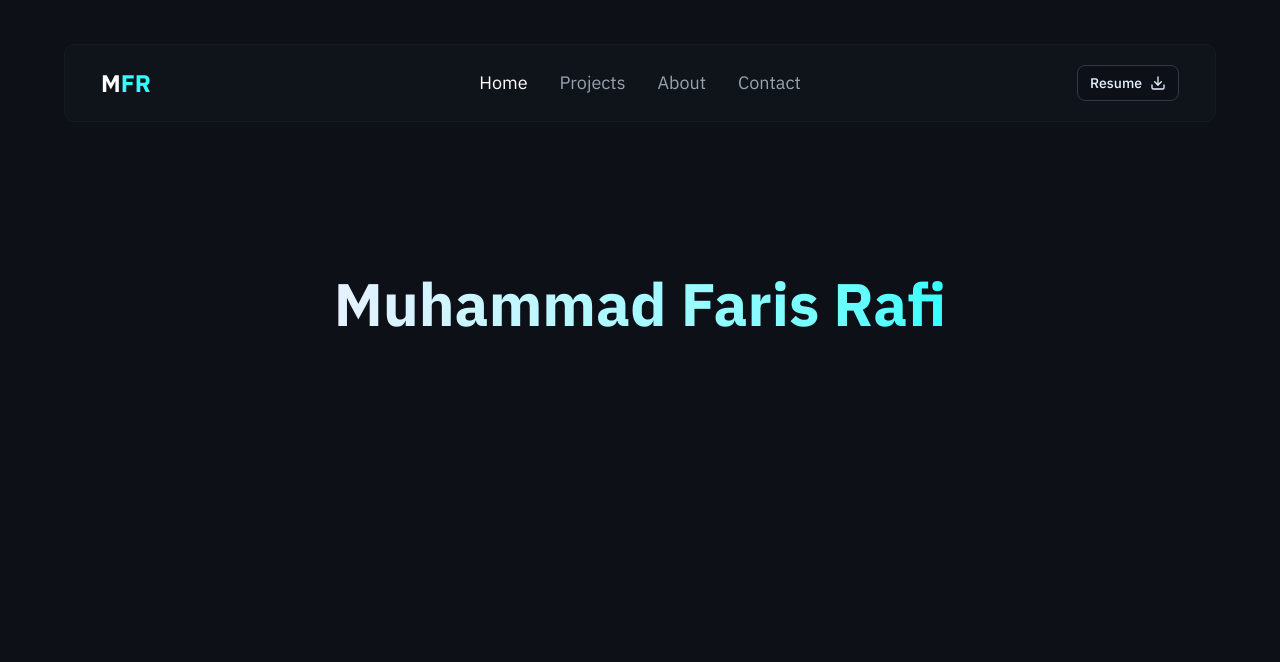
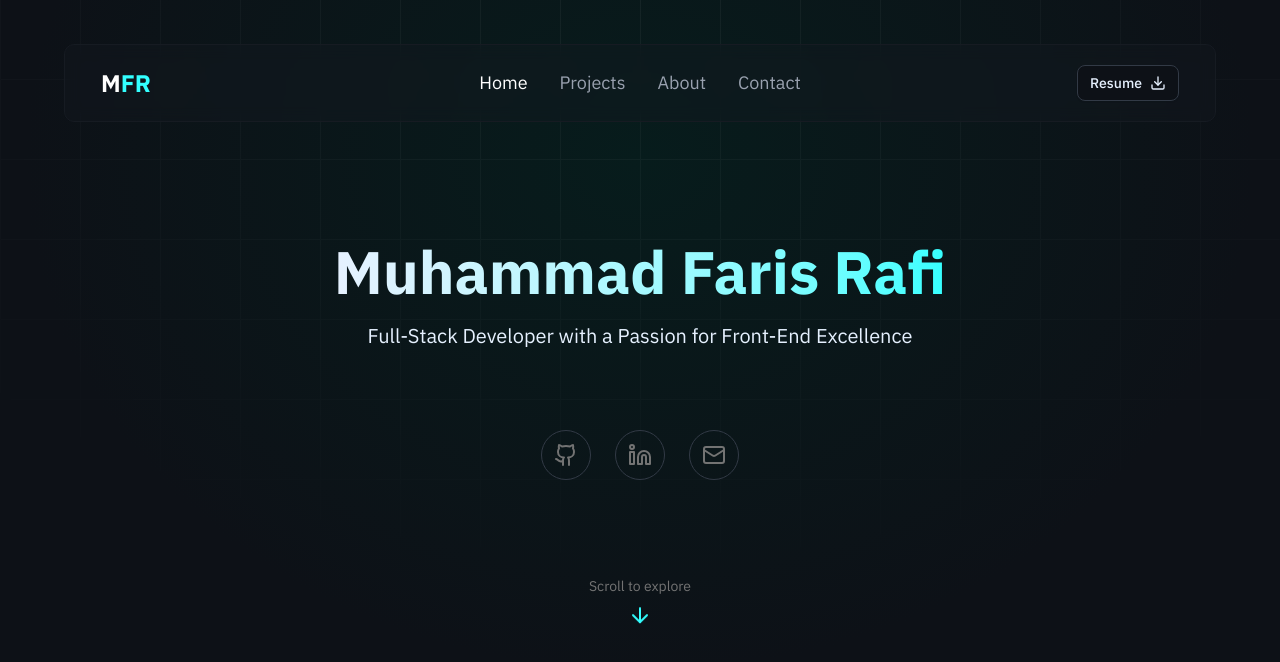
Before and after one commit to Faris-Rafi/portfolio, a Next.js app: page / in a window 1280 px wide. Shown: the top 662 px of the page. Built offline with nearby package versions, Linux system fonts and the light colour scheme.

Commit message:
Hero section complete

```diff
--- a/app/globals.css
+++ b/app/globals.css
@@ -41,6 +41,7 @@
   --radius-md: calc(var(--radius) - 2px);
   --radius-lg: var(--radius);
   --radius-xl: calc(var(--radius) + 4px);
+  --shadow-glow: var(--shadow-glow);
 }
 
 :root {
@@ -76,6 +77,7 @@
   --sidebar-accent-foreground: oklch(0.205 0 0);
   --sidebar-border: oklch(0.922 0 0);
   --sidebar-ring: oklch(0.708 0 0);
+  --shadow-glow: 0 0 40px rgba(51, 255, 255, 0.3);
 }
 
 /* .dark {
--- a/app/page.tsx
+++ b/app/page.tsx
@@ -1,62 +1,14 @@
-import { Button } from "@/components/ui/button";
-import { Download, Menu } from "lucide-react";
-import Link from "next/link";
+import Hero from "@/components/hero";
+import NavigationBar from "@/components/navigation-bar";
+import AppBackground from "@/layouts/app-background";
 
 export default function Home() {
   return (
     <main>
-      <header className="flex justify-center pt-5 w-full">
-        <nav className="w-[90%] max-w-[1280px] px-9 py-5 bg-accent/40 rounded-lg border-accent border backdrop-blur-lg mt-6">
-          <div className="flex justify-between items-center">
-            <Link
-              href="/"
-              className="text-white text-2xl font-bold w-full max-w-3xs"
-            >
-              M<span className="text-primary">FR</span>
-            </Link>
-            <div className="w-full max-w-3xs justify-end flex md:hidden">
-              <Menu />
-            </div>
-            <div className="gap-8 hidden md:flex">
-              <Link href="/" className="text-white text-lg">
-                Home
-              </Link>
-              <Link
-                href="/"
-                className="text-gray-400 hover:text-white duration-200  text-lg"
-              >
-                Projects
-              </Link>
-              <Link
-                href="/"
-                className="text-gray-400 hover:text-white duration-200 text-lg"
-              >
-                About
-              </Link>
-              <Link
-                href="/"
-                className="text-gray-400 hover:text-white duration-200 text-lg"
-              >
-                Contact
-              </Link>
-            </div>
-            <div className="w-full max-w-3xs justify-end hidden md:flex">
-              <Button variant="outline">
-                Resume <Download />
-              </Button>
-            </div>
-          </div>
-        </nav>
-      </header>
-      <section className="flex justify-center items-center min-h-80 w-full pt-5">
-        <div className="max-w-[1280px] px-9 py-5 mt-6">
-          <div className="w-full ">
-            <h1 className="text-[3.75rem] font-bold text-center bg-gradient-to-r from-foreground to-primary inline-block bg-clip-text text-transparent">
-              Muhammad Faris Rafi
-            </h1>
-          </div>
-        </div>
-      </section>
+      <AppBackground>
+        <NavigationBar />
+        <Hero />
+      </AppBackground>
     </main>
   );
 }
--- /dev/null
+++ b/components/hero.tsx
@@ -0,0 +1,73 @@
+"use client";
+
+import { ArrowDown, Github, Linkedin, LucideIcon, Mail } from "lucide-react";
+import { motion } from "framer-motion";
+
+type SosmedLink = {
+  icon: LucideIcon;
+  href: string;
+  label: string;
+};
+
+export default function Hero() {
+  const sosmedLinks: SosmedLink[] = [
+    { icon: Github, href: "#", label: "GitHub" },
+    { icon: Linkedin, href: "#", label: "LinkedIn" },
+    { icon: Mail, href: "#", label: "Email" },
+  ];
+
+  return (
+    <section className="flex justify-center items-center min-h-80 w-full pt-5">
+      <div className="max-w-[1280px] px-9 py-5 mt-20 mb-32">
+        <div className="w-full text-center">
+          <motion.h1
+            initial={{ opacity: 0, y: 20 }}
+            animate={{ opacity: 1, y: 0 }}
+            transition={{ duration: 0.5, delay: 0.3 }}
+            className="text-5xl md:text-6xl font-bold bg-gradient-to-r from-foreground to-primary inline-block bg-clip-text text-transparent"
+          >
+            Muhammad Faris Rafi
+          </motion.h1>
+          <motion.p
+            initial={{ opacity: 0, y: 20 }}
+            animate={{ opacity: 1, y: 0 }}
+            transition={{ duration: 0.5, delay: 1 }}
+            className="text-lg md:text-xl text-center mt-5"
+          >
+            Full-Stack Developer with a Passion for Front-End Excellence
+          </motion.p>
+        </div>
+        <motion.div
+          initial={{ opacity: 0, y: 20 }}
+          animate={{ opacity: 1, y: 0 }}
+          transition={{ duration: 0.5, delay: 1 }}
+          className="flex gap-6 justify-center mt-20 animate-fade-in [animation-delay:0.8s]"
+        >
+          {sosmedLinks.map(({ icon: Icon, href, label }) => (
+            <a
+              key={label}
+              href={href}
+              className="p-3 rounded-full border hover:border-primary transition-all duration-300 hover:shadow-[var(--shadow-glow)] hover:scale-110 group"
+              aria-label={label}
+            >
+              <Icon className="h-6 w-6 text-muted-foreground group-hover:text-primary transition-colors" />
+            </a>
+          ))}
+        </motion.div>
+        <motion.div
+          initial={{ opacity: 0, y: 20 }}
+          animate={{ opacity: 1, y: 0 }}
+          transition={{ duration: 0.5, delay: 1.5 }}
+          className="absolute bottom-0 left-1/2 transform -translate-x-1/2 animate-fade-in [animation-delay:1s]"
+        >
+          <div className="flex flex-col items-center">
+            <span className="text-sm text-muted-foreground mb-2">
+              Scroll to explore
+            </span>
+            <ArrowDown className="h-6 w-6 text-primary animate-bounce" />
+          </div>
+        </motion.div>
+      </div>
+    </section>
+  );
+}
--- /dev/null
+++ b/components/navigation-bar.tsx
@@ -0,0 +1,54 @@
+import { Download, Menu } from "lucide-react";
+import { Button } from "./ui/button";
+import Link from "next/link";
+
+export default function NavigationBar() {
+  return (
+    <header className="flex justify-center pt-5 w-full">
+      <nav className="w-[90%] max-w-[1280px] px-9 py-5 bg-accent/40 rounded-lg border-accent border backdrop-blur-sm mt-6">
+        <div className="flex justify-between items-center">
+          <Link
+            href="/"
+            className="text-white text-2xl font-bold w-full max-w-3xs"
+          >
+            M<span className="text-primary">FR</span>
+          </Link>
+          <div className="w-full max-w-3xs justify-end flex md:hidden">
+            <Menu />
+          </div>
+          <div className="gap-8 hidden md:flex">
+            <Link href="/" className="text-white text-lg">
+              Home
+            </Link>
+            <Link
+              href="/"
+              className="text-gray-400 hover:text-white duration-200  text-lg"
+            >
+              Projects
+            </Link>
+            <Link
+              href="/"
+              className="text-gray-400 hover:text-white duration-200 text-lg"
+            >
+              About
+            </Link>
+            <Link
+              href="/"
+              className="text-gray-400 hover:text-white duration-200 text-lg"
+            >
+              Contact
+            </Link>
+          </div>
+          <div className="w-full max-w-3xs justify-end hidden md:flex">
+            <Button
+              variant="outline"
+              className="hover:border-primary transition-all duration-300 hover:shadow-[var(--shadow-glow)]"
+            >
+              Resume <Download />
+            </Button>
+          </div>
+        </div>
+      </nav>
+    </header>
+  );
+}
--- /dev/null
+++ b/layouts/app-background.tsx
@@ -0,0 +1,33 @@
+import { ReactNode } from "react";
+
+export default function AppBackground({ children }: { children: ReactNode }) {
+  return (
+    <div className="relative isolate">
+      <div className="absolute inset-0 -z-10 bg-[image:radial-gradient(60%_80%_at_50%_20%,#071C1C,#0d1117_80%)] min-h-screen" />
+      <svg
+        className="absolute inset-0 -z-10 h-full w-full stroke-white/5 [mask-image:radial-gradient(80%_100%_at_top_center,white,transparent)]"
+        aria-hidden="true"
+      >
+        <defs>
+          <pattern
+            id="hero"
+            width="80"
+            height="80"
+            x="50%"
+            y="-1"
+            patternUnits="userSpaceOnUse"
+          >
+            <path d="M.5 200V.5H200" fill="none"></path>
+          </pattern>
+        </defs>
+        <rect
+          width="100%"
+          height="100%"
+          strokeWidth="0"
+          fill="url(#hero)"
+        ></rect>
+      </svg>
+      {children}
+    </div>
+  );
+}
--- a/package.json
+++ b/package.json
@@ -12,6 +12,7 @@
     "@radix-ui/react-slot": "^1.2.3",
     "class-variance-authority": "^0.7.1",
     "clsx": "^2.1.1",
+    "framer-motion": "^12.23.12",
     "lucide-react": "^0.536.0",
     "next": "15.4.5",
     "react": "19.1.0",
```
Also changed, not shown: 1 other file (tests, documents, lock files or other folders).
